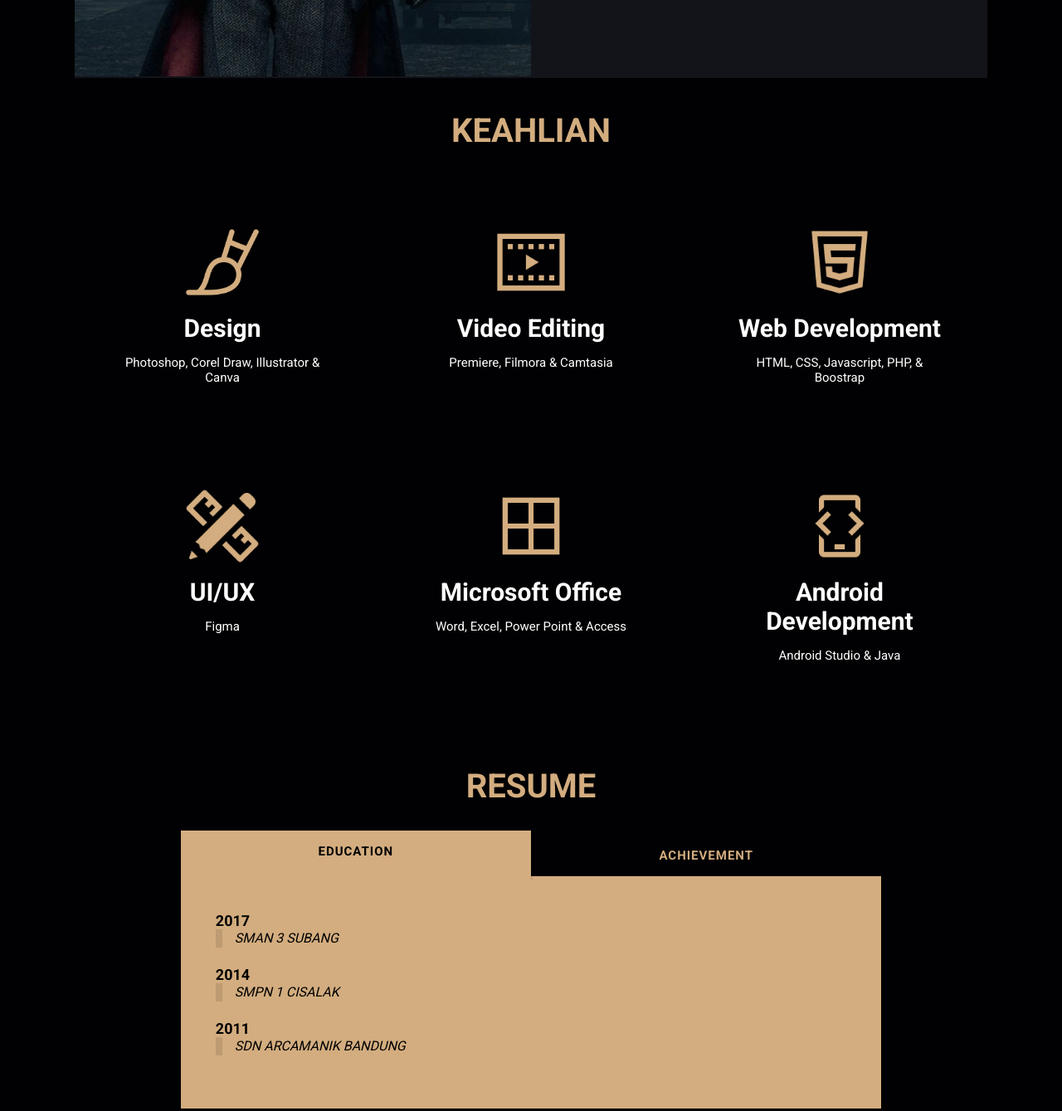
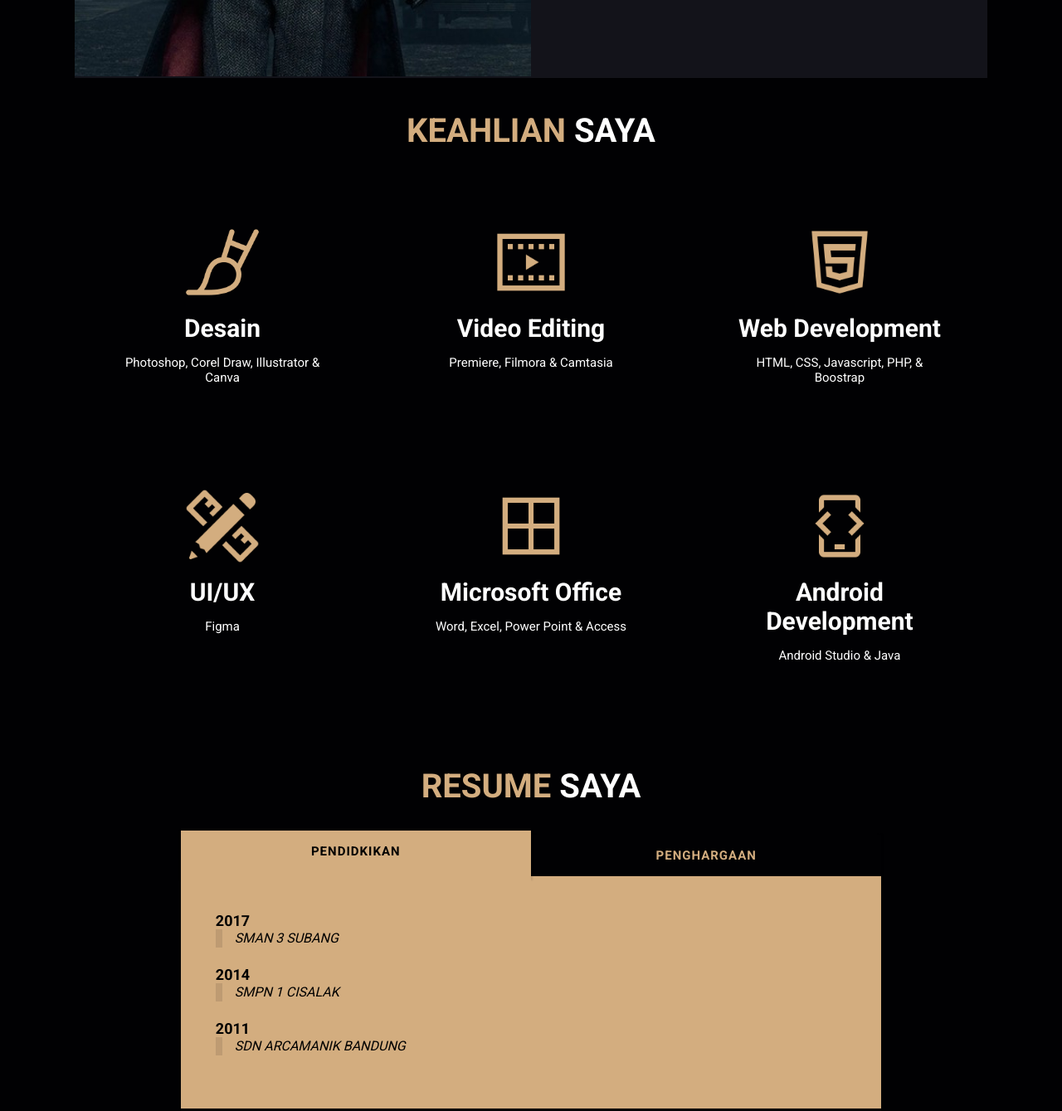
Before and after one commit to fahrulrozzy48/fahrulrozzy, a plain HTML site: page index.html in a window 1280 px wide. Shown: the part 1360-2699 px from the top of the page at 83% size. Drawn offline with Linux system fonts and the light colour scheme.

Commit message:
Update index.html

```diff
--- a/index.html
+++ b/index.html
@@ -74,13 +74,13 @@
 
     <section class="skill" id="skill">
 
-      <h1 class="heading">  <span>Keahlian</span> </h1>
+      <h1 class="heading">  <span>Keahlian</span> Saya </h1>
 
       <div class="box-container">
 
           <div class="box">
               <img src="img/design.png" alt="">
-              <h3>Design</h3>
+              <h3>Desain</h3>
               <div class="deskripsi_skill">Photoshop, Corel Draw, Illustrator & Canva</div>
           </div>
 
@@ -123,13 +123,13 @@
 
 
 <section class="resume" id="resume">
-  <h1 class="heading">  <span>resume</span> </h1>
+  <h1 class="heading">  <span>resume</span> saya </h1>
 
     <input id="layar-1" type="radio" name="radio-set" class="layar-selector-1" checked="checked" />
-    <label for="layar-1" class="layar-label-1">Education</label>
+    <label for="layar-1" class="layar-label-1">Pendidkikan</label>
 
     <input id="layar-2" type="radio" name="radio-set" class="layar-selector-2" />
-    <label for="layar-2" class="layar-label-2">achievement</label>
+    <label for="layar-2" class="layar-label-2">Penghargaan</label>
 
 
     <!--<div class="clear-shadow"></div>-->
@@ -184,7 +184,7 @@
 
             <div class="wrapper" id="portofolio">
                 <!-- filter Items -->
-                <h1 class="heading"> <span>Portofolio</span> </h1>
+                <h1 class="heading"> <span>Portofolio</span> saya</h1>
                 <nav>
                   <div class="items">
                     <span class="item active" data-name="all">Semua</span>
```
